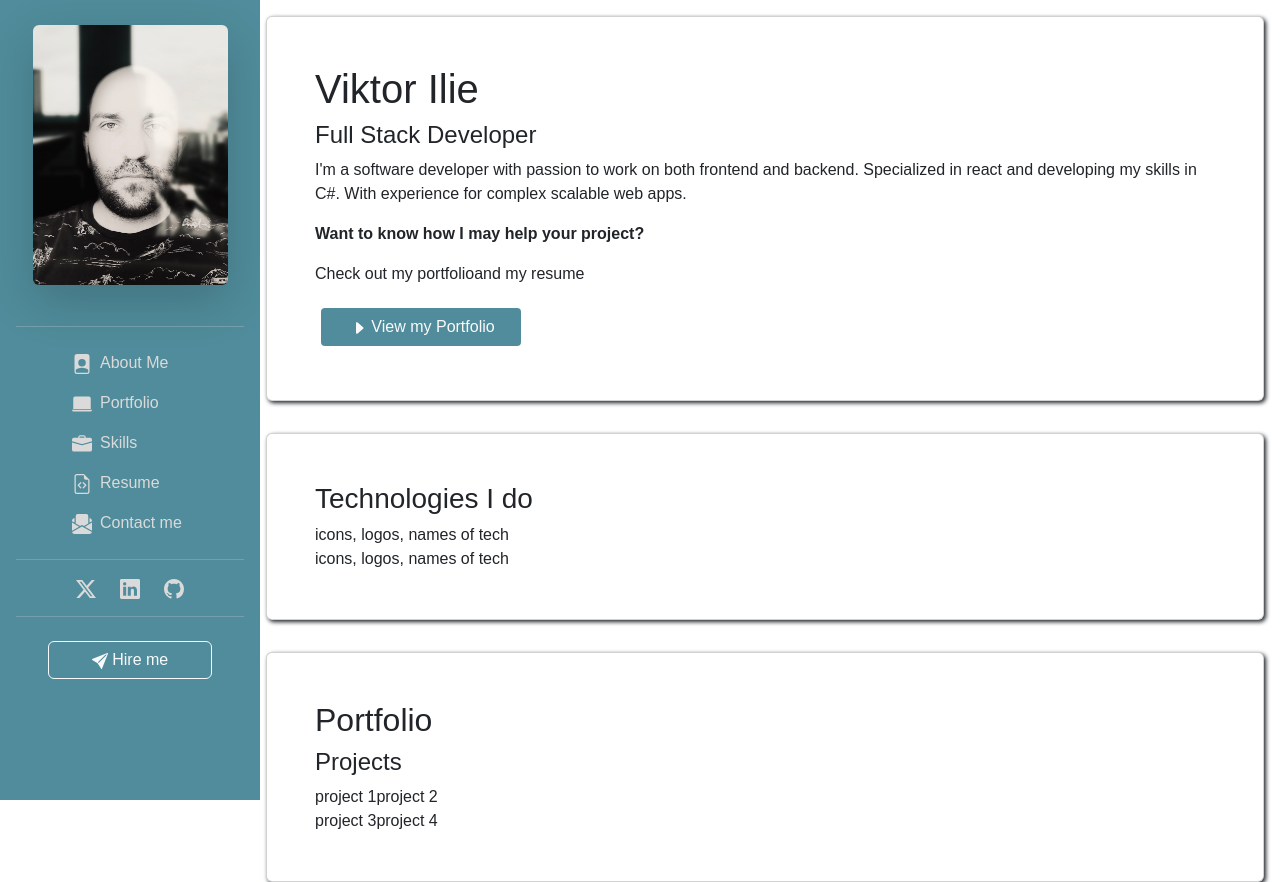
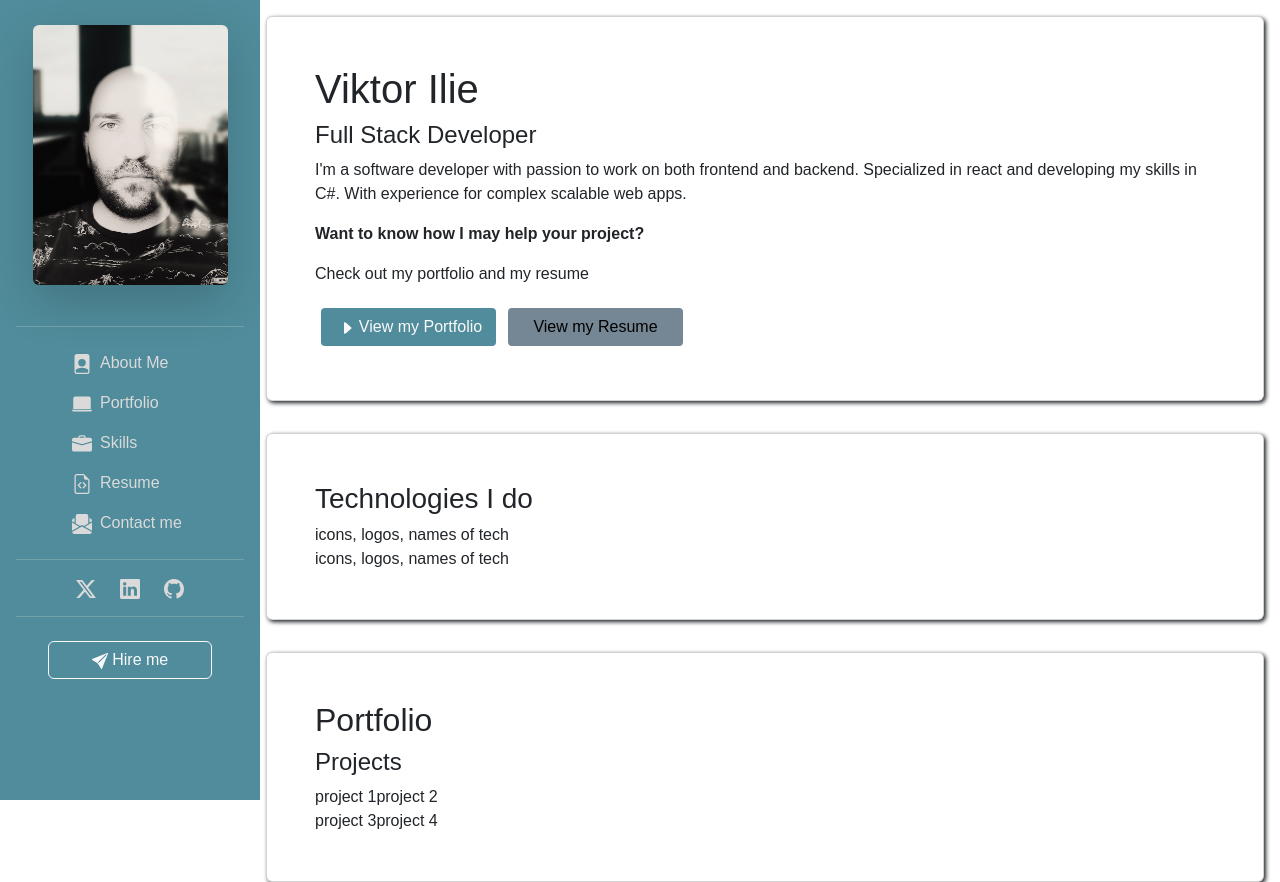
Before and after one commit to viktorilie/PortfolioRedesign, a React (Vite) app: page / in a window 1280 px wide. Built offline with nearby package versions, Linux system fonts and the light colour scheme.

Commit message:
buttons resume and portfolio colors

```diff
--- a/src/App.css
+++ b/src/App.css
@@ -39,6 +39,28 @@
   color: #fafafa;
   padding: 6px;
   margin: 6px;
-  width: 200px;
+  width: 175px;
   height: 38px;
 }
+.btn-portfolio:hover {
+  background-color: #758694;
+  color: black;
+  transform: scale(1.02);
+}
+
+.btn-resume {
+  background-color: #758694;
+  text-align: center;
+  border-radius: 4px;
+  border: 0cap;
+  color: black;
+  padding: 6px;
+  margin: 6px;
+  width: 175px;
+  height: 38px;
+}
+.btn-resume:hover {
+  background-color: #508c9b;
+  color: #fafafa;
+  transform: scale(1.02);
+}
--- a/src/App.tsx
+++ b/src/App.tsx
@@ -26,12 +26,13 @@ function App() {
             <p>
               <b>Want to know how I may help your project?</b>
             </p>
-            <p>Check out my portfolioand my resume</p>
+            <p>Check out my portfolio and my resume</p>
             <div className=" justify-content-center align-items-center">
               <button className="btn-portfolio">
                 <BsCaretRightFill className="mx-1" />
                 View my Portfolio
               </button>
+              <button className="btn-resume">View my Resume</button>
             </div>
           </div>
           <div className="card d-flex m-3 p-5">
```
